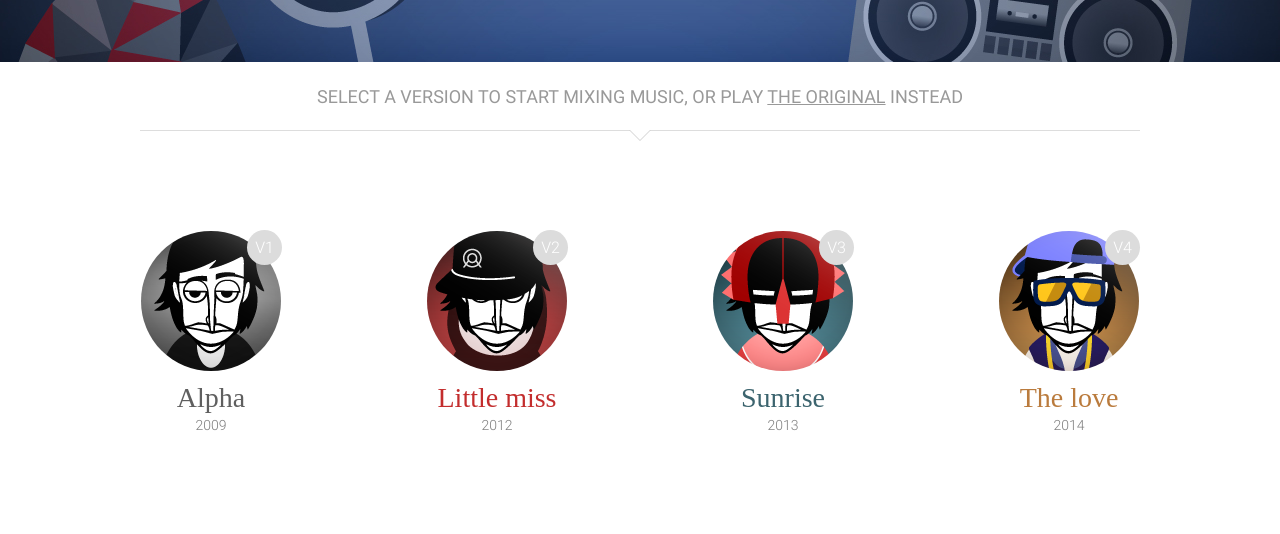
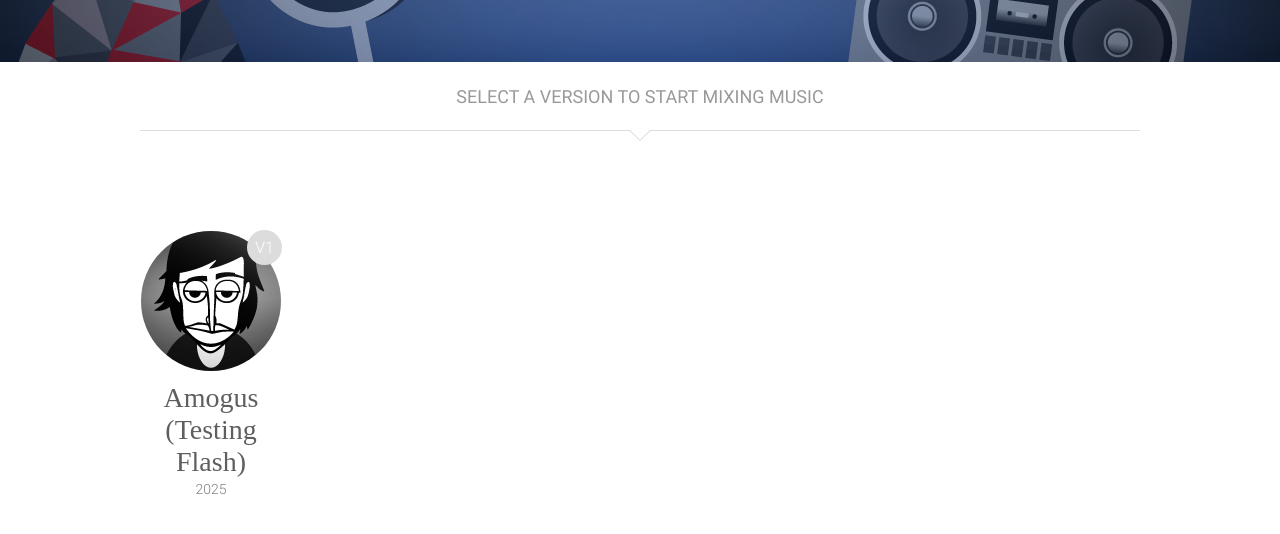
Before and after one commit to RizsimStudiosOfficial/Thomasbox-Flash-Test, a plain HTML site: page index.html in a window 1280 px wide. Shown: the part 178-712 px from the top of the page. Drawn offline with Linux system fonts and the light colour scheme; a web font is replaced by a local one.

Commit message:
Update index.html

```diff
--- a/index.html
+++ b/index.html
@@ -27,7 +27,7 @@
             </div>
         </div>
         <div class="accroche middle white">
-            <span>Select a version to start mixing music, or play <u><a href="./v0/index.html">The Original</a></u> instead</span>
+            <span>Select a version to start mixing music</span>
             <div class="lineP">
                 <span class="trait"></span><span class="pointe"></span><span class="trait"></span>
             </div>
@@ -37,37 +37,10 @@
                 <div class="rond"><div class="icon"></div></div>
                 <div class="p1"><span>V1</span></div>
                 <div class="info">
-                    <div class="title">Alpha</div>
-                    <div class="year">2009</div>
+                    <div class="title">Amogus (Testing Flash)</div>
+                    <div class="year">2025</div>
                 </div>
                 <div class="play">Work in<br>progress</div>
-            </a>
-            <a href="./v2/index.html" class="game" id="appv2">
-                <div class="rond"><div class="icon"></div></div>
-                <div class="p1"><span>V2</span></div>
-                <div class="info">
-                    <div class="title">Little miss</div>
-                    <div class="year">2012</div>
-                </div>
-                <div class="play">Create<br>your mix</div>
-            </a>
-            <a href="./v3/index.html" class="game" id="appv3">
-                <div class="rond"><div class="icon"></div></div>
-                <div class="p1"><span>V3</span></div>
-                <div class="info">
-                    <div class="title">Sunrise</div>
-                    <div class="year">2013</div>
-                </div>
-                <div class="play">Create<br>your mix</div>
-            </a>
-            <a href="./v4/index.html" class="game" id="appv4">
-                <div class="rond"><div class="icon"></div></div>
-                <div class="p1"><span>V4</span></div>
-                <div class="info">
-                    <div class="title">The love</div>
-                    <div class="year">2014</div>
-                </div>
-                <div class="play">Create<br>your mix</div>
             </a>
         </div>
     </div>
```
